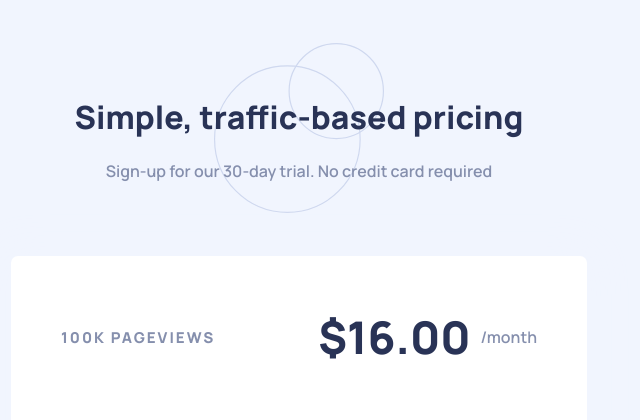
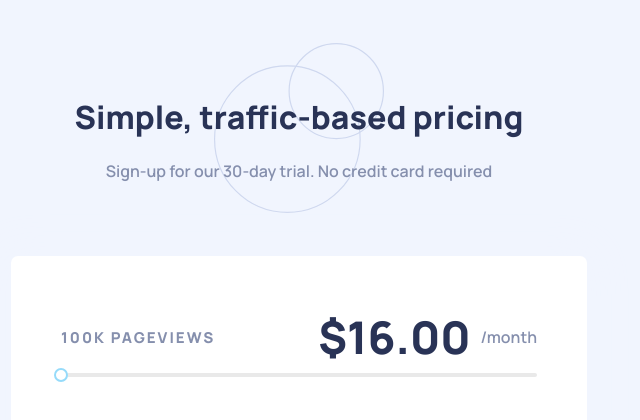
Before and after one commit to diego-lds/interactive-pricing-component, a React (Create React App) app: page / in a window 1280 px wide. Shown: the top 420 px of the page, without its empty margins (341-981 px from the left). Built offline with nearby package versions, Linux system fonts and the light colour scheme.

Commit message:
Add slider component

```diff
--- a/package.json
+++ b/package.json
@@ -6,6 +6,7 @@
     "@testing-library/jest-dom": "^5.11.4",
     "@testing-library/react": "^11.1.0",
     "@testing-library/user-event": "^12.1.10",
+    "rc-slider": "^9.7.2",
     "react": "^17.0.2",
     "react-dom": "^17.0.2",
     "react-scripts": "4.0.3",
--- a/src/App.js
+++ b/src/App.js
@@ -1,5 +1,8 @@
-import './App.css';
-import { Box } from './components/box';
+import { useState } from 'react'
+import { Box, Slider } from './components'
+import 'rc-slider/assets/index.css'
+
+import './App.css'
 function App() {
   return (
     <div className="main">
@@ -16,10 +19,11 @@ function App() {
               <span className="time">/month</span>
             </div>
           </div>
+          <Slider />
         </Box>
       </div>
     </div>
-  );
+  )
 }
 
-export default App;
+export default App
--- a/src/components/index.js
+++ b/src/components/index.js
@@ -1 +1,2 @@
-export * from './box';
+export * from './box'
+export * from './slider'
--- /dev/null
+++ b/src/components/slider/index.js
@@ -0,0 +1,12 @@
+import { default as SliderComponent } from 'rc-slider'
+import 'rc-slider/assets/index.css'
+
+const Slider = () => {
+  return (
+    <>
+      <SliderComponent />
+    </>
+  )
+}
+
+export { Slider }
```
Also changed, not shown: info/style-guide.md (+1 -1 lines), src/components/slider/styles.css (added), 1 other file (tests, documents, lock files or other folders).
